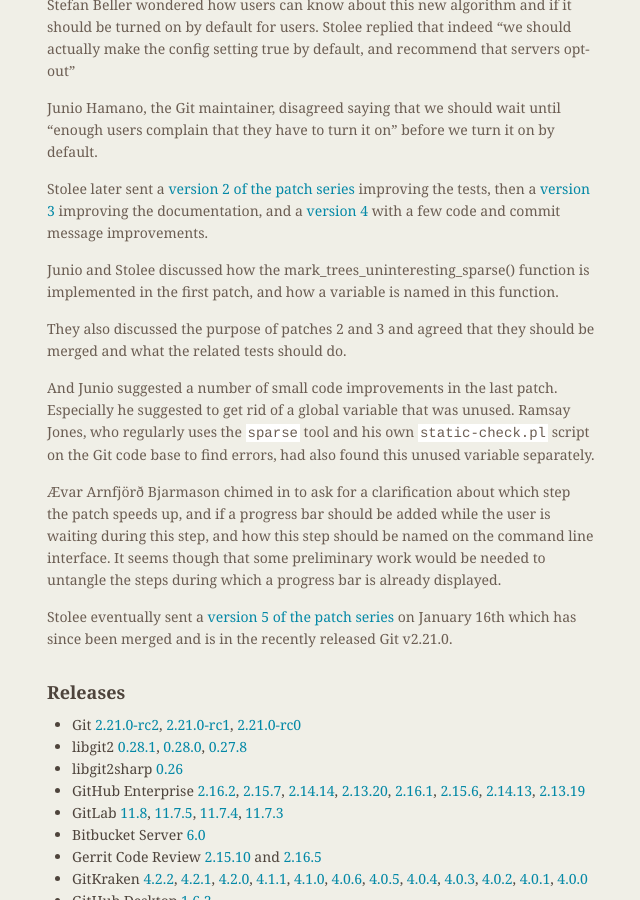
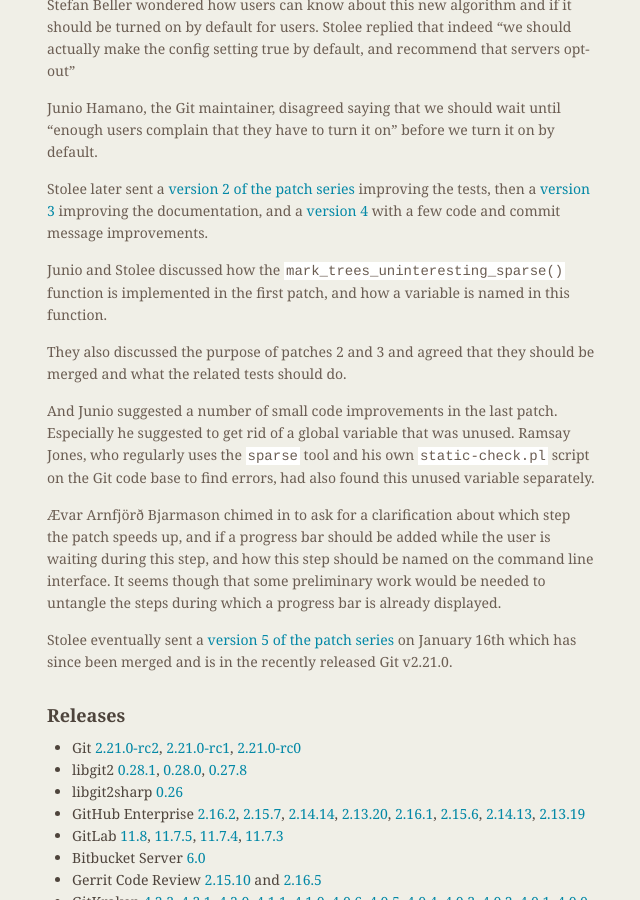
Before and after one commit to git/git.github.io, a Jekyll site: the page built from rev_news/drafts/edition-48.md, in a window 1280 px wide and 900 px high, scrolled down 472 px. Shown: the whole window, without its empty margins (487-1127 px from the left). Built offline with Jekyll 4.4.1, drawn with Linux system fonts in a browser that asks for light colours.

Commit message:
rn-48: Minor formatting change in "Review" section

```diff
--- a/rev_news/drafts/edition-48.md
+++ b/rev_news/drafts/edition-48.md
@@ -47,7 +47,7 @@
 improving the documentation, and a [version 4](https://public-inbox.org/git/pull.89.v4.git.gitgitgadget@gmail.com/)
 with a few code and commit message improvements.
 
-Junio and Stolee discussed how the mark_trees_uninteresting_sparse()
+Junio and Stolee discussed how the `mark_trees_uninteresting_sparse()`
 function is implemented in the first patch, and how a variable is
 named in this function.
 
```
